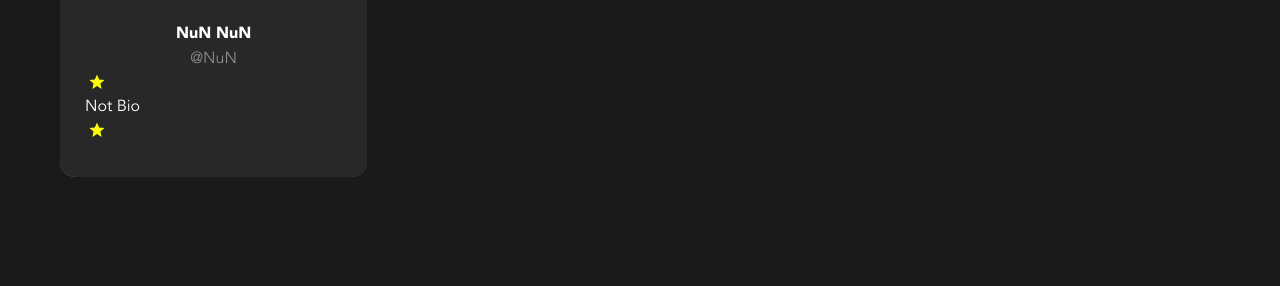
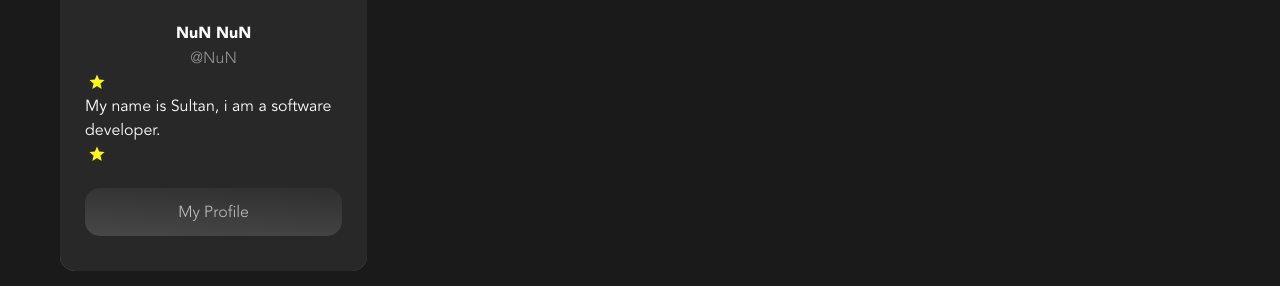
Before and after one commit to kenzWeb/social-network-front, a Next.js app: page / in a window 1280 px wide. Shown: the part 352-638 px from the top of the page. Built offline with nearby package versions, Linux system fonts and the light colour scheme; no server answers.

Commit message:
profile button

```diff
--- /dev/null
+++ b/src/entities/User/UserProfileButton/index.ts
@@ -0,0 +1 @@
+export * from './ui'
--- /dev/null
+++ b/src/entities/User/UserProfileButton/types/index.ts
@@ -0,0 +1,3 @@
+export interface UserProfileButtonProps {
+	// Добавьте типы здесь
+}
--- /dev/null
+++ b/src/entities/User/UserProfileButton/ui/UserProfileButton.module.css
@@ -0,0 +1,18 @@
+.button {
+	transition: all 0.3s ease;
+	background: linear-gradient(183deg, #282828 -28.66%, #8e8e8e 386.98%);
+	padding: 12px 0;
+	border-radius: 15px;
+	margin-top: 22px;
+}
+
+.button:hover {
+	opacity: 80%;
+}
+
+.title {
+	font-size: 16px;
+	font-weight: 200;
+	color: #ffffff;
+	opacity: 68%;
+}
--- /dev/null
+++ b/src/entities/User/UserProfileButton/ui/UserProfileButton.tsx
@@ -0,0 +1,13 @@
+import {Button} from '@/shared/components/ui/Button'
+import {UserProfileButtonProps} from '../types'
+import styles from './UserProfileButton.module.css'
+
+export const UserProfileButton = (props: UserProfileButtonProps) => {
+	return (
+		<>
+			<Button className={styles.button} variant='black' size='large'>
+				<h2 className={styles.title}>My Profile</h2>
+			</Button>
+		</>
+	)
+}
--- /dev/null
+++ b/src/entities/User/UserProfileButton/ui/index.ts
@@ -0,0 +1 @@
+export { UserProfileButton } from './UserProfileButton'
--- a/src/entities/User/UserProfileCard/ui/UserProfileCard.tsx
+++ b/src/entities/User/UserProfileCard/ui/UserProfileCard.tsx
@@ -5,6 +5,7 @@ import {
 	UserFollowStats,
 	UserHandle,
 	UserName,
+	UserProfileButton,
 } from '@/entities/User'
 import {useGetMeQuery} from '@/shared/api/hooks/useGetMeQuery'
 import {Spinner} from '@/shared/components/ui/Spinner'
@@ -31,7 +32,10 @@ export const UserProfileCard = () => {
 						lastName={data?.last_name ?? 'NuN'}
 					/>
 					<UserHandle username={data?.username ?? 'NuN'} />
-					<UserBio bio={data?.bio ?? 'Not Bio'} />
+					<UserBio
+						bio={data?.bio ?? 'My name is Sultan, i am a software developer.'}
+					/>
+					<UserProfileButton />
 				</>
 			)}
 		</div>
--- a/src/entities/User/index.ts
+++ b/src/entities/User/index.ts
@@ -4,3 +4,4 @@ export * from './UserHandle'
 export * from './UserName'
 export * from './UserPreview'
 export * from './UserProfileCard'
+export * from './UserProfileButton'
```
